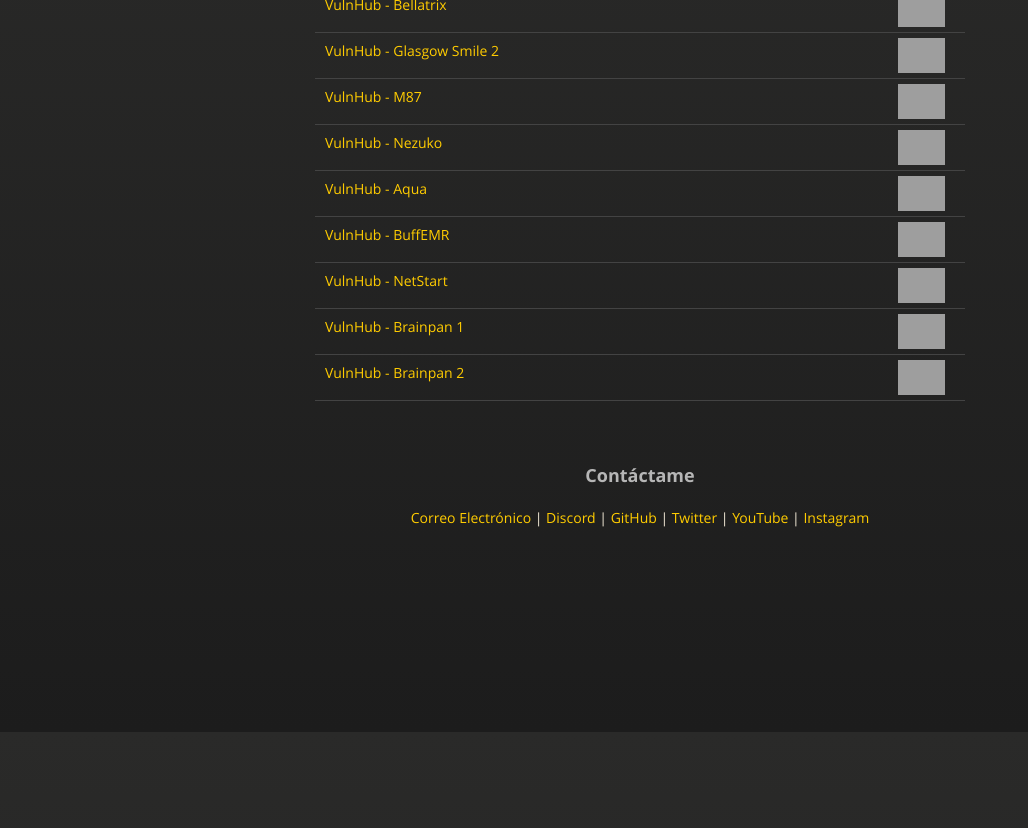
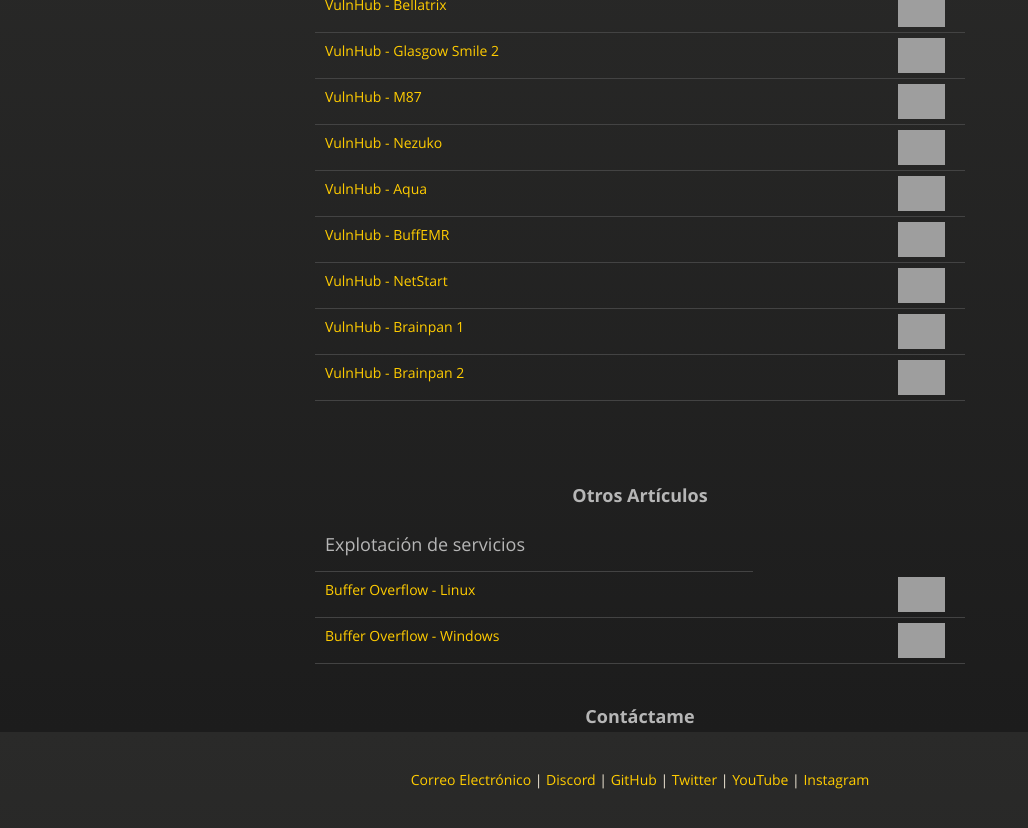
Before and after one commit to henryp911/gg-new.github.io, a Jekyll site: the page index.html, which Jekyll copies as it is, in a window 1280 px wide and 900 px high, scrolled down 2868 px. Shown: the top 828 px of the window, without its empty margins (0-1028 px from the left). Built offline with Jekyll 4.4.1, drawn with Linux system fonts in a browser that asks for light colours; grey boxes are pictures that could not be loaded.

Commit message:
Update index.html

```diff
--- a/index.html
+++ b/index.html
@@ -304,7 +304,27 @@
 <br>
 <br>
 
-<center><h3><p><strong>Contáctame</strong></p></h3>
+<center><p><h3><strong>Otros Artículos</strong></h3></p></center>
+<table>
+  <thead>
+    <tr>
+      <th><h3>Explotación de servicios</h3></th>
+    </tr>
+  </thead>
+  <tbody>
+    <tr>
+      <td><h4><a href="./otros/bof_linux_x86/">Buffer Overflow - Linux</a></h4></td>
+      <td><picture><img src="https://raw.githubusercontent.com/GatoGamer1155/Imagenes-Repositorios/main/wr/bofl.png" style="float: right; margin-right:10px; margin-left:30px; height:35px;" class="include_image "/></td>
+    </tr>
+    <tr>
+      <td><h4><a href="./otros/bof_windows_x86/">Buffer Overflow - Windows</a></h4></td>
+      <td><picture><img src="https://raw.githubusercontent.com/GatoGamer1155/Imagenes-Repositorios/main/wr/bofl.png" style="float: right; margin-right:10px; margin-left:30px; height:35px;" class="include_image "/></td>
+    </tr>
+    <tr>
+  </tbody>
+</table>
+
+<br><center><h3><p><strong>Contáctame</strong></p></h3><br>
 <p><a href="mailto: gatogamer1155@gmail.com">Correo Electrónico</a> |
 <a href="https://discord.com/users/866396648691597374">Discord</a> |
 <a href="https://github.com/GatoGamer1155">GitHub</a> |
```
